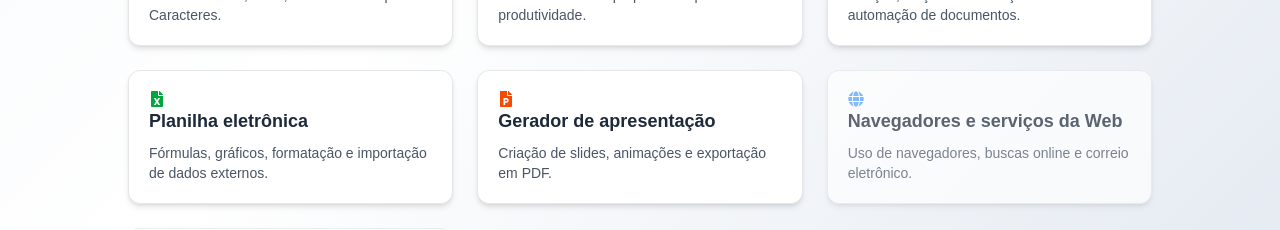
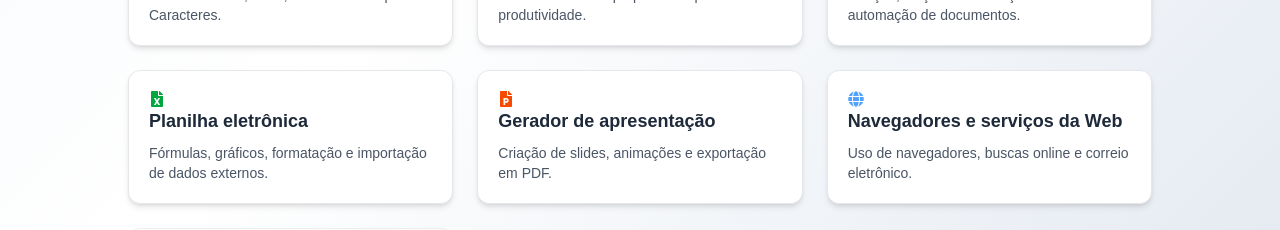
Before and after one commit to robsonalbuquerquedev/estudarparaconcurso, a Next.js app: page /nocoes-de-informatica in a window 1280 px wide. Shown: the part 974-1204 px from the top of the page. Built offline with nearby package versions, Linux system fonts and the light colour scheme.

Commit message:
update: atualizar rota nocoes-de-informatica

```diff
--- a/app/nocoes-de-informatica/page.tsx
+++ b/app/nocoes-de-informatica/page.tsx
@@ -102,6 +102,7 @@ export default function NocoesDeInformatica() {
             titulo: "Navegadores e serviços da Web",
             descricao:
                 "Uso de navegadores, buscas online e correio eletrônico.",
+            link: "/navegadores-e-servicos-da-web",
         },
         {
             icone: <FaEnvelope className="text-red-500" />,
```
